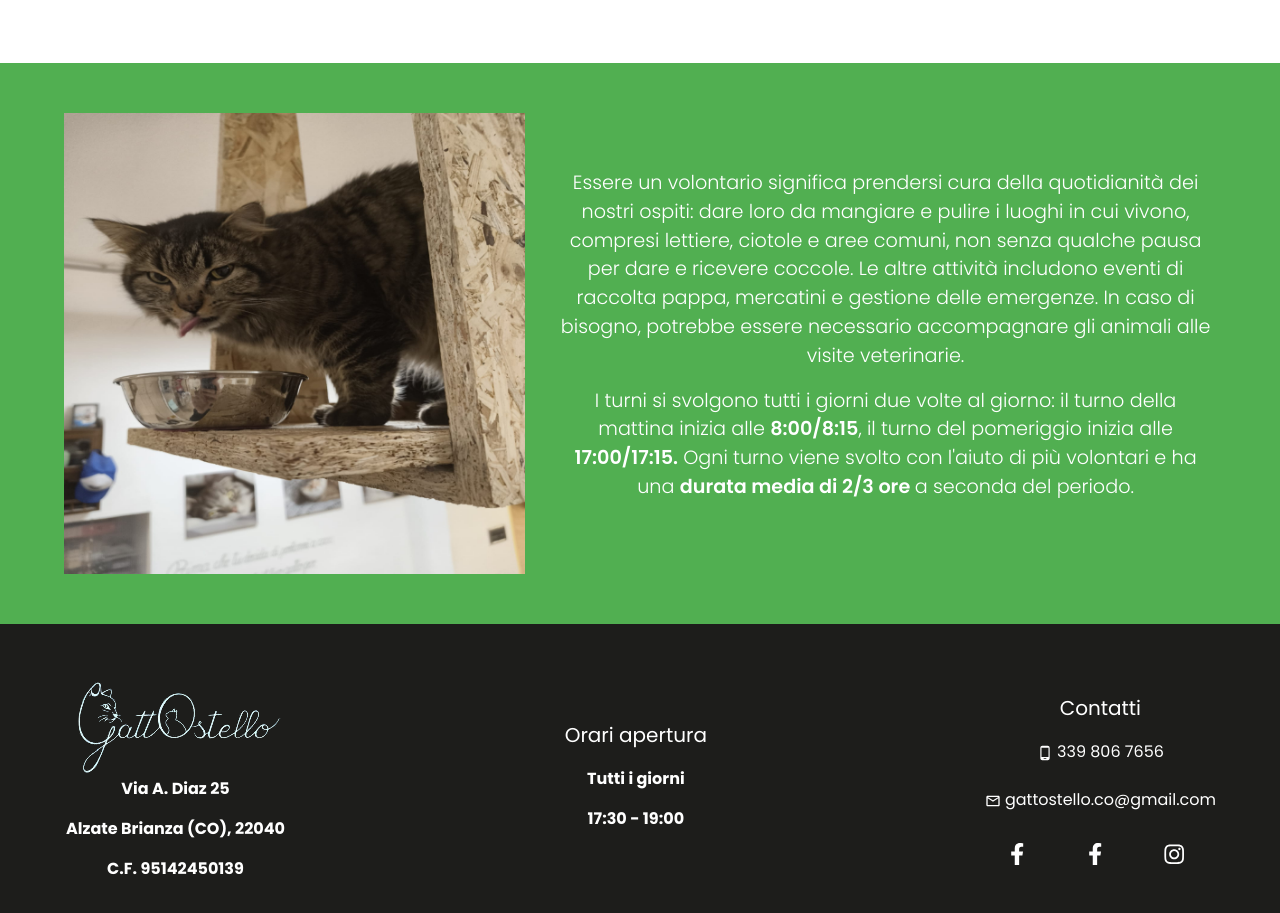
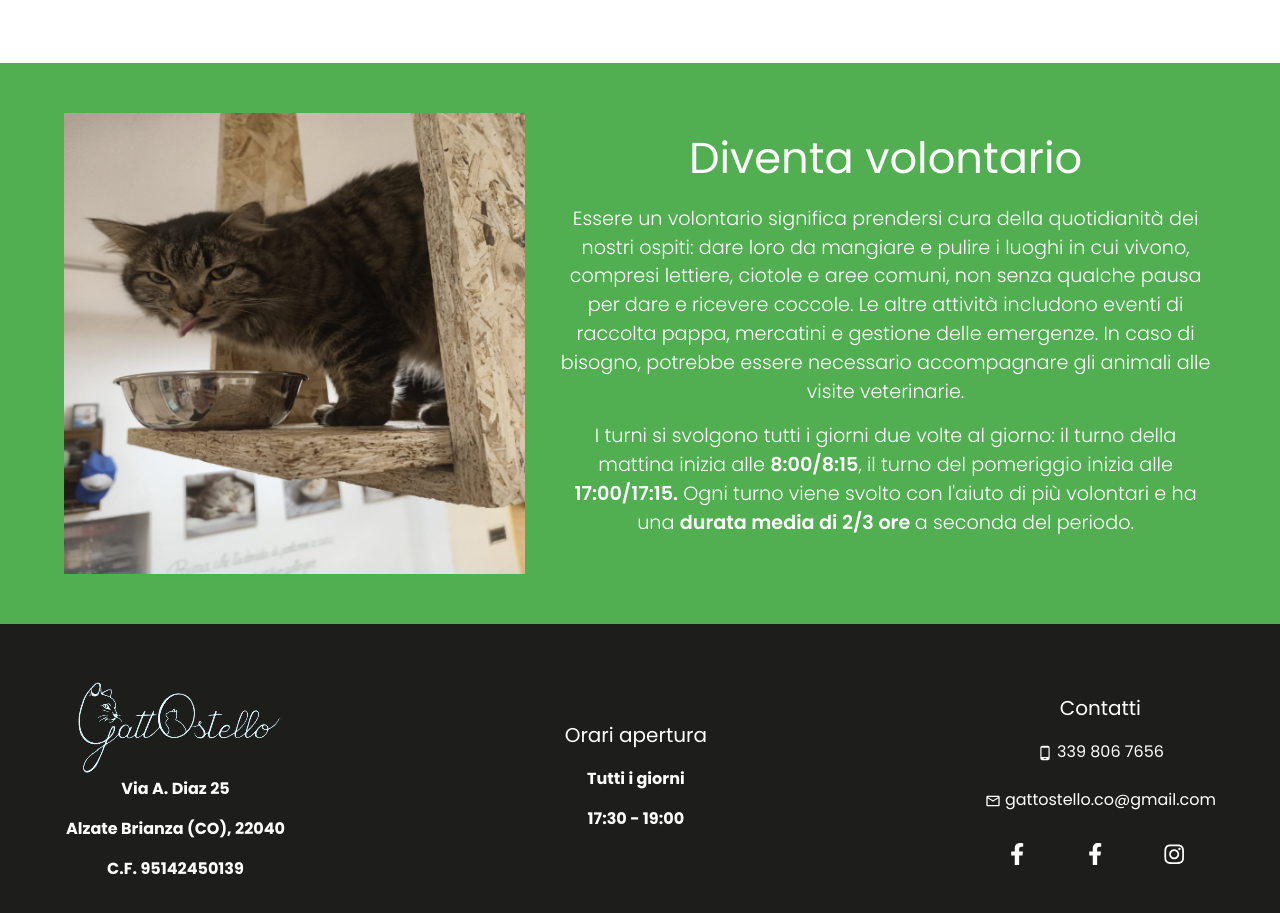
Before and after one commit to StefanoSalaa98/Gattostello, a React (Vite) app in the folder frontend/: page /unisciti in a window 1280 px wide. Shown: the part 840-1753 px from the top of the page. Built offline with nearby package versions, Linux system fonts and the light colour scheme.

Commit message:
Aggiungi titolo paragrafo

```diff
--- a/frontend/src/pages/Unisciti.jsx
+++ b/frontend/src/pages/Unisciti.jsx
@@ -33,6 +33,7 @@ export default function Unisciti() {
                     </div>
                     <div className="testo">
                         <AnimateOnScroll delay={0.5}>
+                            <h2>Diventa volontario</h2>
                             <p>
                                 Essere un volontario significa prendersi cura della quotidianità dei nostri ospiti: dare loro da mangiare e pulire i luoghi in cui vivono, compresi lettiere, ciotole e aree comuni, non senza qualche pausa per dare e ricevere coccole.
                                 Le altre attività includono eventi di raccolta pappa, mercatini e gestione delle emergenze. In caso di bisogno, potrebbe essere necessario accompagnare gli animali alle visite veterinarie.
```
